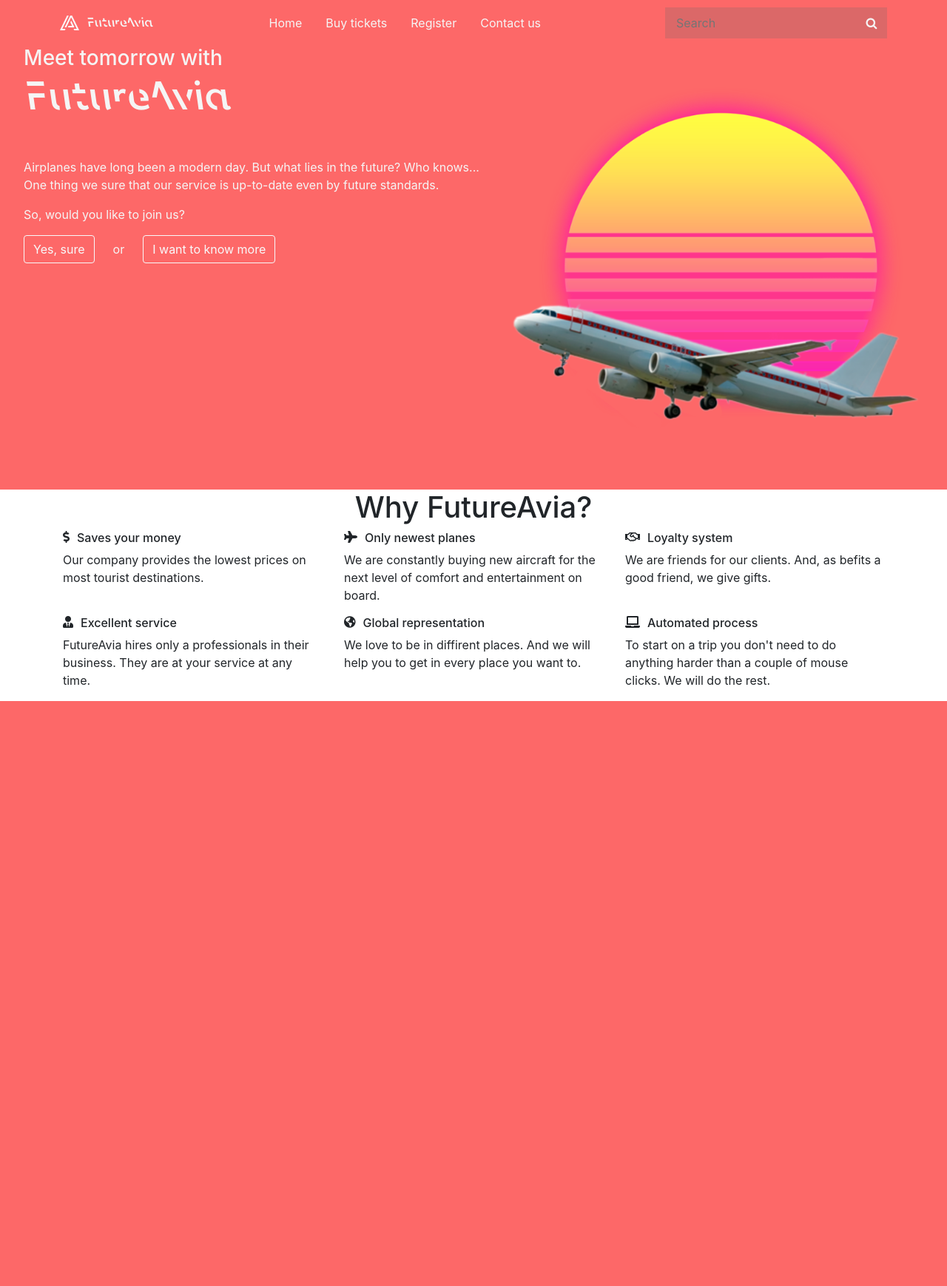
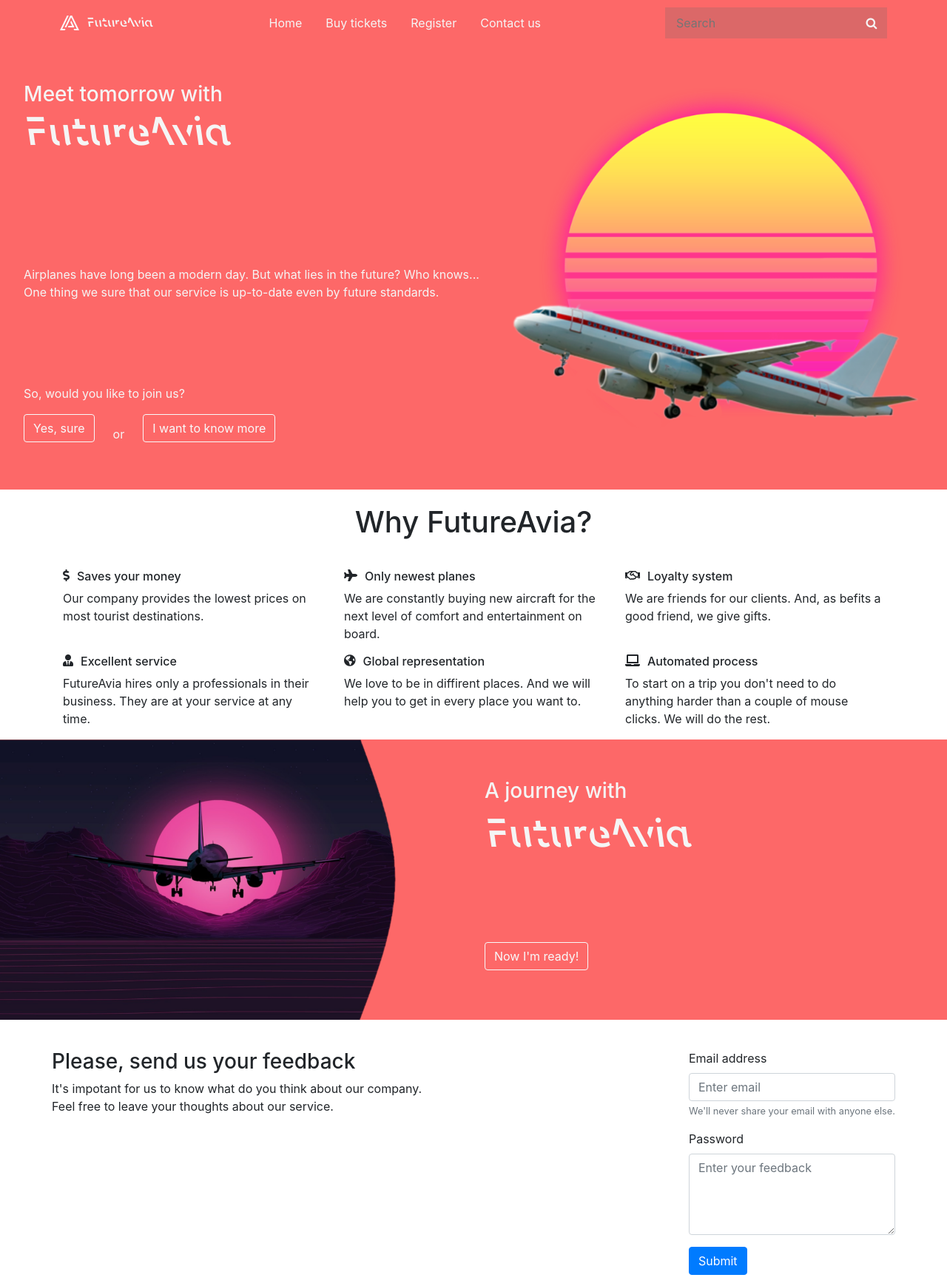
Before and after one commit to SergeiSheremet/itmo-6sem-web, a PHP site: page /lab2.html in a window 1280 px wide. Shown: the whole page at 74% size. Before the commit the page ends 948 px from the top, so only its background shows below. Run offline with PHP 8.4, Linux system fonts and the light colour scheme; some libraries are stand-ins or nearby versions.

Commit message:
lab2 stable

```diff
--- a/lab2/lab2.html
+++ b/lab2/lab2.html
@@ -6,7 +6,8 @@
     <title>FutureAvia</title>
     <meta name="viewport" content="width=device-width, initial-scale=1">
     <link rel="stylesheet" type="text/css" media="screen" href="main.css">
-    <link rel='stylesheet' href='https://use.fontawesome.com/releases/v5.7.0/css/all.css' integrity='sha384-lZN37f5QGtY3VHgisS14W3ExzMWZxybE1SJSEsQp9S+oqd12jhcu+A56Ebc1zFSJ' crossorigin='anonymous'>
+    <link rel='stylesheet' href='https://use.fontawesome.com/releases/v5.7.0/css/all.css'
+        integrity='sha384-lZN37f5QGtY3VHgisS14W3ExzMWZxybE1SJSEsQp9S+oqd12jhcu+A56Ebc1zFSJ' crossorigin='anonymous'>
     <link rel="stylesheet" href="https://maxcdn.bootstrapcdn.com/font-awesome/4.5.0/css/font-awesome.min.css">
     <link rel="stylesheet" href="https://stackpath.bootstrapcdn.com/bootstrap/4.3.1/css/bootstrap.min.css"
         integrity="sha384-ggOyR0iXCbMQv3Xipma34MD+dH/1fQ784/j6cY/iJTQUOhcWr7x9JvoRxT2MZw1T" crossorigin="anonymous">
@@ -39,46 +40,48 @@
                 <button type="submit"></button>
             </form>
         </div>
-        <div class="row d-flex justify-content-center presenter">
-            <div class="presenter-text d-flex flex-column bd-highlight mb-3"> <!--why it doesn't work-->
+        <div class="row d-flex justify-content-center">
+            <div class="presenter-text d-flex flex-column justify-content-around">
                 <div>
                     <h3>Meet tomorrow with</h3>
-                    <h2 class="company-name">FutureAvia</h2></div>
+                    <h2 class="big-company-name">FutureAvia</h2></div>
                 <p class="text-under-headline">
                     Airplanes have long been a modern day. But what lies in the future? Who knows...<br />
                     One thing we sure that our service is up-to-date even by future standards.
                 </p>
-                <p>So, would you like to join us?</p>
-                <div class="d-flex justify-content-start align-items-center">
-                    <button class="btn btn-outline-light" type="submit">Yes, sure</button>
-                    <p class="button-splitter">or</p>
-                    <a class="btn btn-outline-light" href="#main" role="button">I want to know more</a>
+                <div>
+                    <p>So, would you like to join us?</p>
+                    <div class="d-flex justify-content-start align-items-center">
+                        <button class="btn btn-outline-light" type="submit">Yes, sure</button>
+                        <p class="button-splitter">or</p>
+                        <a class="btn btn-outline-light" href="#main-headline" role="button">I want to know more</a>
+                    </div>
                 </div>
             </div>
             <div>
-                <img src="img/plane.png" alt="logo"/>
+                <img id="big-img" src="img/plane.png" alt="logo"/>
             </div>
         </div>
     </header>
     <main>
-        <h1 id="main">Why FutureAvia?</h1>
+        <h1 id="main-headline">Why FutureAvia?</h1>
         <div class="container">
             <div class="row">
-                <div class="col">
+                <div class="col-sm-4">
                     <div class="d-flex">
                         <i class="fas fa-dollar-sign"></i>
                         <h6>Saves your money</h6>
                     </div>
                     <p>Our company provides the lowest prices on most tourist destinations.</p>
                 </div>
-                <div class="col">
+                <div class="col-sm-4">
                     <div class="d-flex">
                         <i class="fas fa-plane"></i>
                         <h6>Only newest planes</h6>
                     </div>
                     <p>We are constantly buying new aircraft for the next level of comfort and entertainment on board.</p>
                 </div>
-                <div class="col">
+                <div class="col-sm-4">
                     <div class="d-flex">
                         <i class="far fa-handshake"></i>
                         <h6>Loyalty system</h6>
@@ -86,21 +89,21 @@
                     <p>We are friends for our clients. And, as befits a good friend, we give gifts.</p>
                 </div>
                 <div class="w-100"></div>
-                <div class="col">
+                <div class="col-sm-4">
                     <div class="d-flex">
                         <i class="fas fa-user-tie"></i>
                         <h6>Excellent service</h6>
                     </div>
                     <p>FutureAvia hires only a professionals in their business. They are at your service at any time.</p>
                 </div>
-                <div class="col">
+                <div class="col-sm-4">
                     <div class="d-flex">
                         <i class="fas fa-globe-americas"></i>
                         <h6>Global representation</h6>
                     </div>
                     <p>We love to be in diffirent places. And we will help you to get in every place you want to.</p>
                 </div>
-                <div class="col">
+                <div class="col-sm-4">
                     <div class="d-flex">
                         <i class="fas fa-laptop"></i>
                         <h6>Automated process</h6>
@@ -109,12 +112,47 @@
                 </div>
             </div>
         </div>
-        <div class="pink">
-
+        <div class="container-fluid pink">
+            <div class="row justify-content-start">
+                <div id="img-wrapper" class="col-sm-6">
+                    <img id="side-img" src="img/retroplane.png" alt="retroplane"/>
+                </div>
+                <div class="col-sm-5 d-flex flex-column justify-content-around">
+                    <div>
+                        <h3>A journey with</h3>
+                        <p class="big-company-name">FutureAvia</p>
+                    </div>
+                    <div class="d-flex justify-content-start">
+                        <button class="btn btn-outline-light" type="submit">Now I'm ready!</button>
+                    </div>
+                </div>
+            </div>
+        </div>
+        <div class="container">
+            <div class="row justify-content-between">
+                <div>
+                    <h3>Please, send us your feedback</h3>
+                    <p>
+                        It's impotant for us to know what do you think about our company.<br/>
+                        Feel free to leave your thoughts about our service.
+                    </p>
+                </div>
+                <div>
+                    <form>
+                        <div class="form-group">
+                            <label for="exampleInputEmail1">Email address</label>
+                            <input type="email" class="form-control" id="exampleInputEmail1" aria-describedby="emailHelp" placeholder="Enter email">
+                            <small class="form-text text-muted">We'll never share your email with anyone else.</small>
+                        </div>
+                        <div class="form-group">
+                            <label for="exampleInputPassword1">Password</label>
+                            <textarea textarea class="form-control" id="feedback-message" placeholder="Enter your feedback" rows="4"></textarea>
+                        </div>
+                        <button type="submit" class="btn btn-primary">Submit</button>
+                    </form>
+                </div>
+            </div>
         </div>
     </main>
-    <footer>
-
-    </footer>
 </body>
 </html>
--- a/lab2/main.css
+++ b/lab2/main.css
@@ -7,18 +7,19 @@
   src: url(fonts/SansForgetica-Regular.otf) format("opentype");
 }
 
-h1 {
+#main-headline {
   text-align: center;
+  margin-top: 20px;
 }
 
-form {
+.search {
   position: relative;
   width: 300px;
   height: 42px;
   margin: 10px;
   background: #DB6868;
 }
-input, .search button {
+.search input, .search button {
   border: none;
   outline: none;
   background: transparent;
@@ -46,7 +47,12 @@ input {
 .pink {
   background-color: #FD6868;
 }
-header p, h2, h3, .nav-item a {
+
+header {
+  height: 100%;
+}
+
+.pink p, .pink h2, .pink h3, .nav a {
   color: whitesmoke;
 }
 
@@ -56,23 +62,36 @@ header p, h2, h3, .nav-item a {
   margin: 0;
 }
 
+.big-company-name {
+  color: whitesmoke;
+  font-family: Sans Forgetica;
+  margin: 0;
+  font-size: 50px;
+}
+
 .header-logo img {
   height: 20px;
   margin: 10px;
 }
 
-.presenter img {
+.btn {
+  margin-bottom: 15px;
+}
+
+.container {
+  margin-top: 40px;
+}
+
+#big-img {
   width: 100%;
   min-width: 250px;
   max-width: 600px;
 }
 
-.presenter .company-name {
-  font-size: 50px;
-}
-
-.presenter .btn :hover {
-  color: #DB6868;
+#side-img {
+  width: 100%;
+  min-width: 250px;
+  max-width: 540px;
 }
 
 .presenter-text {
@@ -94,3 +113,13 @@ header p, h2, h3, .nav-item a {
 main i {
   margin-right: 10px;
 }
+
+.lorem {
+  margin: 0;
+  min-width: 250px;
+  max-width: 500px;
+}
+
+#img-wrapper {
+  padding: 0;
+}
```
Also changed, not shown: lab2/img/retroplane.png (added).
